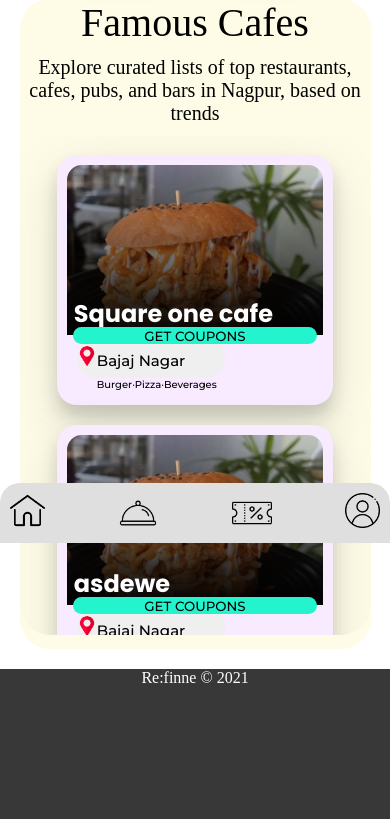
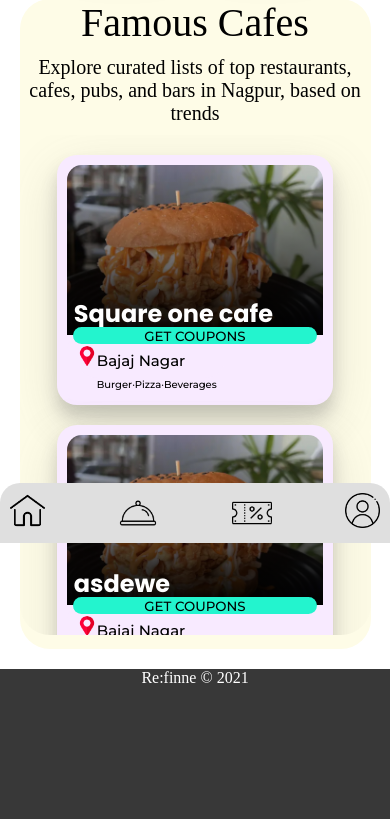
Before and after one commit to aryanndwi123/refinne-django, a Django app: page / in a window 390 px wide. Shown: the part 911-1730 px from the top of the page. Run offline with Django 3.2, Linux system fonts and the light colour scheme; data comes from the database, SQL or seed files in the repository; parts of the project's set-up code (start-up, migrations or seed data) failed here and were passed over; some libraries are stand-ins or nearby versions; some web fonts are replaced.

Commit message:
feat(frontend): placeholder changes

```diff
--- a/static/style.css
+++ b/static/style.css
@@ -1529,6 +1529,7 @@ img[src="https://cdn.000webhost.com/000webhost/logo/footer-powered-by-000webhost
     }
     .find-state{
         font-size: 150%;
+        background-color: #f8eaff;
     }
     .coupon-name{
         margin-top: -50px;
```
